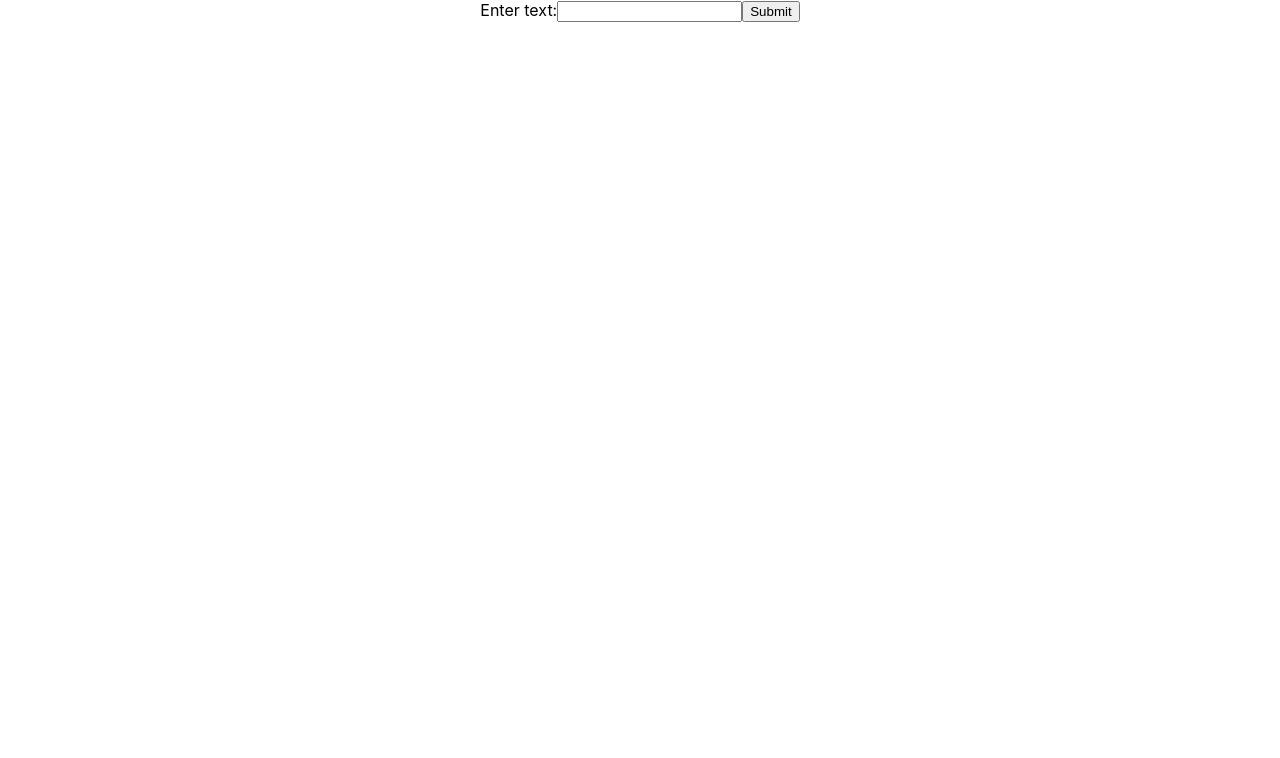
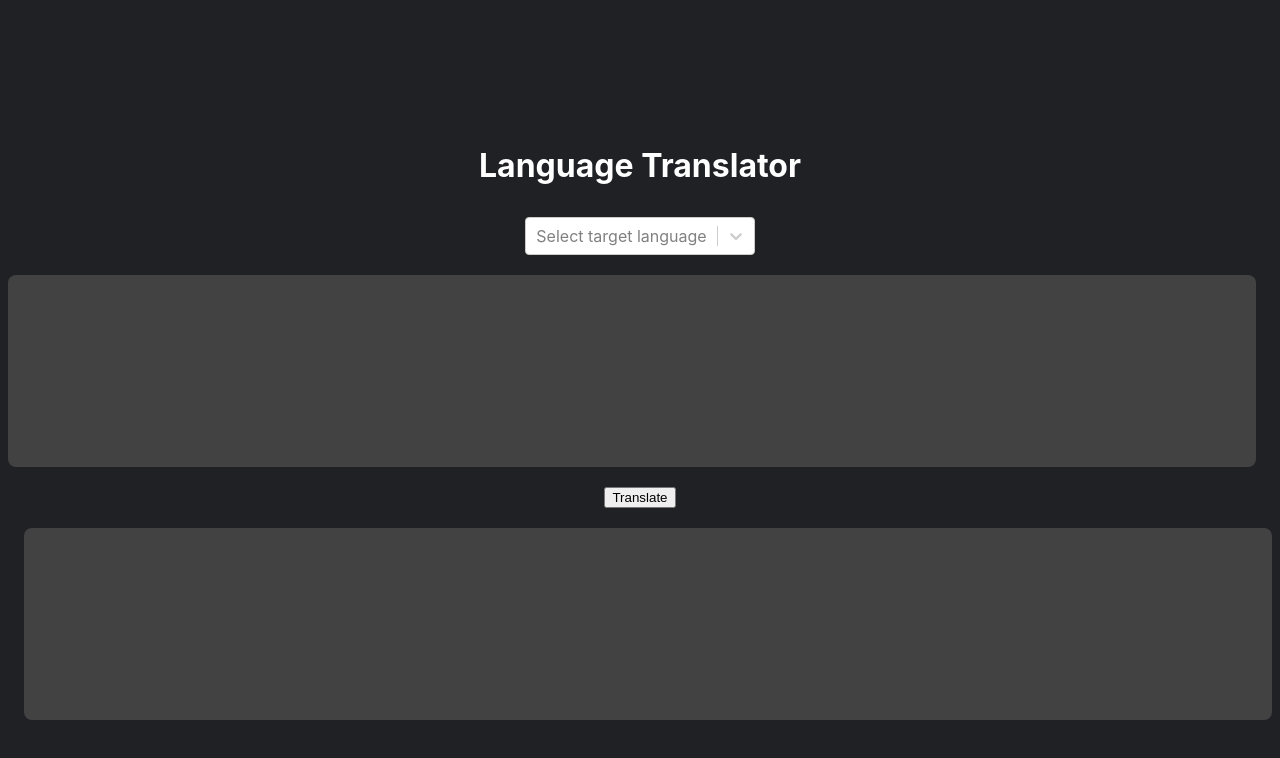
Before and after one commit to Priyalakshmi74/language-translator, a React (Create React App) app: page / in a window 1280 px wide. Shown: the top 758 px of the page. Built offline with nearby package versions, Linux system fonts and the light colour scheme; no server answers.

Commit message:
Priyalakshmi: Add functionality to get gpt response and display in ui and add css

```diff
--- a/package.json
+++ b/package.json
@@ -7,12 +7,13 @@
     "@testing-library/react": "^13.4.0",
     "@testing-library/user-event": "^13.5.0",
     "axios": "^1.4.0",
+    "bootstrap": "^5.2.3",
     "openai": "^3.2.1",
-    "bootstrap": "^5.2.3",
     "react": "^18.2.0",
     "react-bootstrap": "^2.7.4",
     "react-dom": "^18.2.0",
     "react-scripts": "5.0.1",
+    "react-select": "^5.7.3",
     "web-vitals": "^2.1.4"
   },
   "scripts": {
--- a/src/App.js
+++ b/src/App.js
@@ -1,11 +1,10 @@
-import './App.css';
-import Form from './components/Form';
+import MyTranslator from './components/MyTranslator';
 
 
 function App() {
   return (
-    <div className="App">
-      <Form/>
+    <div className="App" >
+      <MyTranslator/>
     </div>
   );
 }
--- a/src/components/Form.js
+++ b/src/components/Form.js
@@ -1,34 +1,48 @@
-import React, { useState } from 'react';
-import gptCall from '../client/gpt';
-
+import React, { useState } from "react";
+import gptCall from "../client/gpt";
+import "../App.css";
 
 function Form() {
-  const [text, setText] = useState('');
-  const [response, setResponse] = useState('');
+  const [text, setText] = useState("");
+  const [response, setResponse] = useState("");
+  const [selectedOption, setSelectedOption] = useState("option1");
 
   const handleSubmit = async (event) => {
     event.preventDefault();
-    const apiResponse = await gptCall('LANGUAGE_TRANSLATION_GPT',{
-        language: 'tamil',
-        content: text,
-      });
+    const apiResponse = await gptCall("LANGUAGE_TRANSLATION_GPT", {
+      language: "tamil",
+      content: text,
+    });
     setResponse(apiResponse);
-    console.log("response",apiResponse);
-  }
+    console.log("response", apiResponse);
+  };
 
-  const handleChange = (event) => {
+  const handleTextChange = (event) => {
     setText(event.target.value);
-  }
+  };
+  const handleOptionChange = (event) => {
+    setSelectedOption(event.target.value);
+  };
 
   return (
-    <form onSubmit={handleSubmit}>
-      <label>
-        Enter text:
-        <input type="text" value={text} onChange={handleChange} />
-      </label>
+    <div class="input-container">
+      <select value={selectedOption} onChange={handleOptionChange}>
+        <option value="option1">Option 1</option>
+        <option value="option2">Option 2</option>
+        <option value="option3">Option 3</option>
+      </select>
+      <label for="input-1">Input 1</label>
+      <textarea
+        id="input-1"
+        value={text}
+        onChange={handleTextChange}
+      ></textarea>
+
       <button type="submit">Submit</button>
-      <p>{response}</p>
-    </form>
+
+      <label for="input-2">Input 2</label>
+      <textarea id="input-2"></textarea>
+    </div>
   );
 }
 export default Form;
--- /dev/null
+++ b/src/components/MyTranslator.js
@@ -0,0 +1,162 @@
+import React, { useState } from "react";
+import Select from "react-select";
+import gptCall from "../client/gpt";
+
+const options = [
+  { value: "af", label: "Afrikaans" },
+  { value: "ar", label: "Arabic" },
+  { value: "az", label: "Azerbaijani" },
+  { value: "bn", label: "Bengali" },
+  { value: "bs", label: "Bosnian" },
+  { value: "bg", label: "Bulgarian" },
+  { value: "ca", label: "Catalan" },
+  { value: "ceb", label: "Cebuano" },
+  { value: "ny", label: "Chichewa" },
+  { value: "zh-CN", label: "Chinese (Simplified)" },
+  { value: "zh-TW", label: "Chinese (Traditional)" },
+  { value: "co", label: "Corsican" },
+  { value: "hr", label: "Croatian" },
+  { value: "cs", label: "Czech" },
+  { value: "da", label: "Danish" },
+  { value: "nl", label: "Dutch" },
+  { value: "en", label: "English" },
+  { value: "eo", label: "Esperanto" },
+  { value: "et", label: "Estonian" },
+  { value: "tl", label: "Filipino" },
+  { value: "fi", label: "Finnish" },
+  { value: "fr", label: "French" },
+  { value: "fy", label: "Frisian" },
+  { value: "gl", label: "Galician" },
+  { value: "ka", label: "Georgian" },
+  { value: "de", label: "German" },
+  { value: "el", label: "Greek" },
+  { value: "gu", label: "Gujarati" },
+  { value: "ht", label: "Haitian Creole" },
+  { value: "ha", label: "Hausa" },
+  { value: "haw", label: "Hawaiian" },
+  { value: "he", label: "Hebrew" },
+  { value: "hi", label: "Hindi" },
+  { value: "hmn", label: "Hmong" },
+  { value: "hu", label: "Hungarian" },
+  { value: "is", label: "Icelandic" },
+  { value: "ig", label: "Igbo" },
+  { value: "id", label: "Indonesian" },
+  { value: "ga", label: "Irish" },
+  { value: "it", label: "Italian" },
+  { value: "ja", label: "Japanese" },
+  { value: "jw", label: "Javanese" },
+  { value: "kn", label: "Kannada" },
+  { value: "kk", label: "Kazakh" },
+  { value: "km", label: "Khmer" },
+  { value: "rw", label: "Kinyarwanda" },
+  { value: "ko", label: "Korean" },
+  { value: "ku", label: "Kurdish (Kurmanji)" },
+  { value: "ky", label: "Kyrgyz" },
+  { value: "", label: "Latin" },
+  { value: "", label: "Malayalam" },
+  { value: "", label: "Punjabi" },
+  { value: "", label: "Spanish" },
+  { value: "", label: "Swedish" },
+  { value: "", label: "Tamil" },
+  { value: "", label: "Telugu" },
+  { value: "", label: "Thai" },
+  { value: "", label: "Urdu" },
+];
+
+function MyTranslator() {
+  const [selectedSourceLanguage, setSelectedSourceLanguage] = useState(null);
+  const [selectedTargetLanguage, setSelectedTargetLanguage] = useState(null);
+  const [inputText, setInputText] = useState("");
+  const [outputText, setOutputText] = useState("");
+
+  const handleSourceLanguageChange = (selectedOption) => {
+    setSelectedSourceLanguage(selectedOption);
+  };
+
+  const handleTargetLanguageChange = (selectedOption) => {
+    setSelectedTargetLanguage(selectedOption);
+  };
+
+  const handleInputChange = (event) => {
+    setInputText(event.target.value);
+  };
+
+  const handleTranslate = async () => {
+    const apiResponse = await gptCall("LANGUAGE_TRANSLATION_GPT", {
+      language: selectedTargetLanguage.label,
+      content: inputText,
+    });
+    setOutputText(apiResponse);
+  };
+
+  return (
+    <div
+      className="App"
+      style={{
+        backgroundColor: "#202124",
+        minHeight: "100vh",
+        display: "flex",
+        flexDirection: "column",
+        alignItems: "center",
+        justifyContent: "center",
+        padding: "2rem"
+
+      }}
+    >
+      <h1 style={{ color: "#fff", marginBottom: "2rem",marginTop:"2px" }}>
+        Language Translator
+      </h1>
+      {/* <div style={{ marginLeft: "70px", marginTop: "30px" }}> */}
+
+      <Select
+        placeholder="Select target language"
+        options={options}
+        value={selectedTargetLanguage}
+        onChange={handleTargetLanguageChange}
+      />
+      <br />
+      <textarea
+        rows="10"
+        cols="50"
+        value={inputText}
+        onChange={handleInputChange}
+        // style={{ marginTop: "30px" }}
+        style={{
+          backgroundColor: "#424242",
+          color: "#fff",
+          width: "100%",
+          marginRight: "1rem",
+          padding: "1rem",
+          borderRadius: "0.5rem",
+          border: "none",
+          outline: "none",
+          resize: "none",
+          height: "10rem",
+        }}
+      />
+      <br />
+      <button onClick={handleTranslate}>Translate</button>
+      <br />
+      <textarea
+        rows="10"
+        cols="50"
+        value={outputText}
+        style={{
+          backgroundColor: "#424242",
+          color: "#fff",
+          width: "100%",
+          marginLeft: "1rem",
+          padding: "1rem",
+          borderRadius: "0.5rem",
+          border: "none",
+          outline: "none",
+          resize: "none",
+          height: "10rem",
+        }}
+        readOnly
+      />
+    </div>
+  );
+}
+
+export default MyTranslator;
```
Also changed, not shown: 1 other file (tests, documents, lock files or other folders).
